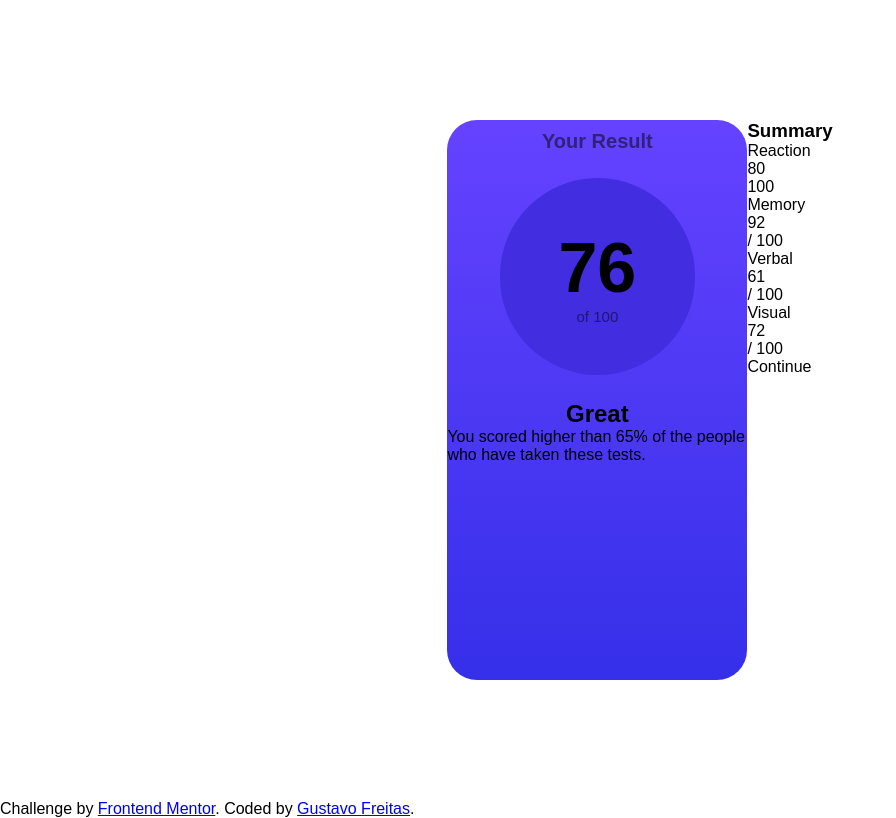
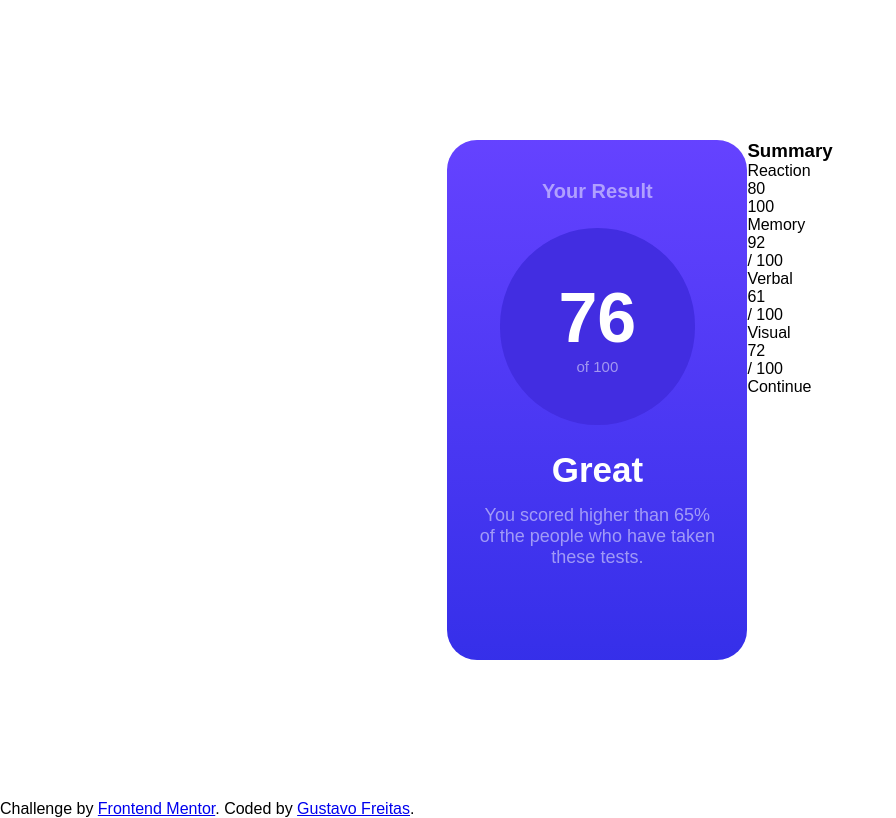
Before and after one commit to gustavo-freita/Frontend-Mentor, a plain HTML site: page Results summary component/index.html in a window 1280 px wide. Shown: the whole page, without its empty margins (0-896 px from the left). Drawn offline with Linux system fonts and the light colour scheme.

Commit message:
end of the firsr part

```diff
--- a/Results summary component/index.html
+++ b/Results summary component/index.html
@@ -14,6 +14,7 @@
   <div class="container">
     <div class="content">
       <div class="first__part">
+        <div class="position">
           <h1>Your Result</h1>
 
           <div class="result">
@@ -24,8 +25,10 @@
           <h2>Great</h2>
           <p class="descriptive">You scored higher than 65% of the people who have taken these tests.</p>
         </div>
+      </div>
 
       <div class="second__part">
+        <div class="position">
           <h3>Summary</h3>
 
           <div class="topics">
@@ -56,6 +59,7 @@
         </div>
       </div>
     </div>
+  </div>
 
   <div class="attribution">
     Challenge by <a href="https://www.frontendmentor.io?ref=challenge" target="_blank">Frontend Mentor</a>.
--- a/Results summary component/style.css
+++ b/Results summary component/style.css
@@ -14,7 +14,7 @@
 
 .container .content {
     display: flex;
-    height: 70%;
+    height: 65%;
 }
 
 .container .content .first__part {
@@ -26,8 +26,17 @@
     width: 300px;
 }
 
+.content .first__part .position {
+    display: flex;
+    align-items: center;
+    justify-content: center;
+    flex-direction: column;
+    margin-top: 10px;
+}
+
 .content .first__part h1 {
-    margin-top: 10px;
+    color: #fff;
+    margin-top: 30px;
     font-size: 20px;
     opacity: 0.5;
 }
@@ -46,11 +55,27 @@
 }
 
 .content .first__part .result .first__result {
+    color: #fff;
     font-size: 70px;
     font-weight: 700;
 }
 
 .content .first__part .result .second__resolt {
+    color: #fff;
     font-size: 15px;
     opacity: 0.5;
 }
+
+.content .first__part h2 {
+    color: #fff;
+    font-size: 35px;
+    margin-bottom: 15px;
+}
+
+.content .first__part .descriptive {
+    font-size: 18px;
+    color: #fff;
+    text-align: center;
+    opacity: 0.5;
+    width: 236px;
+}
```
Lines whose indentation alone changed are shown as unchanged.
